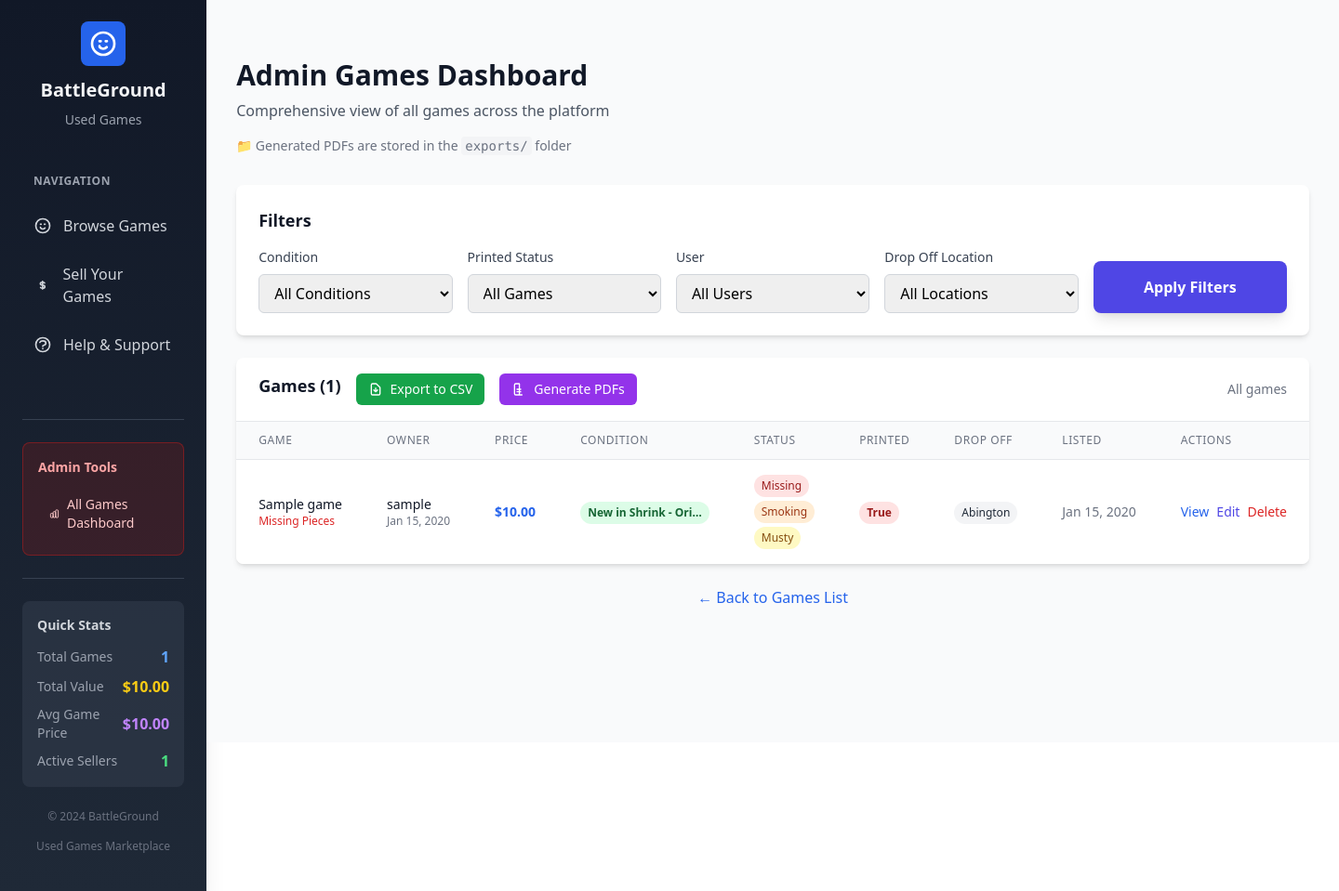
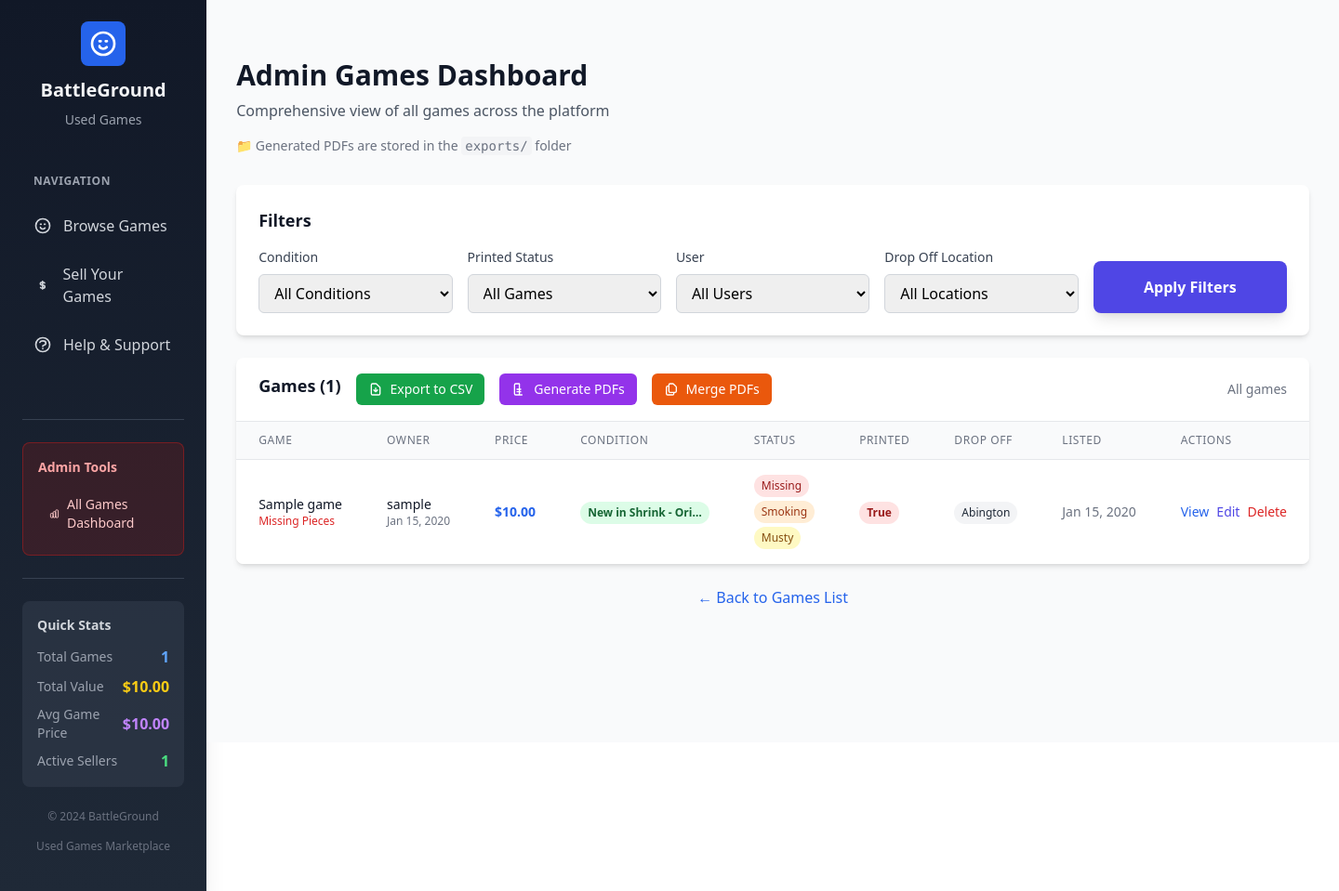
Before and after one commit to frenchdubliner/BattleGroundUsedGames, a Django app: page /games/admin-games/ in a window 1440 px wide. Shown: the part 81-1040 px from the top of the page at 93% size. Run offline with Django 5.2, Linux system fonts and the light colour scheme; a user stored in the database is signed in; tables that the repository leaves empty hold one stand-in row (values such as "Sample post"); grey boxes marked "Sample" are stand-in pictures; some libraries are stand-ins or nearby versions.

Commit message:
merged PDF and added print function

```diff
--- a/games/views.py
+++ b/games/views.py
@@ -240,7 +240,7 @@ def admin_only_games(request):
                         '-interaction=nonstopmode',
                         '-output-directory=' + temp_dir,
                         tex_filepath
-                    ], cwd=temp_dir, capture_output=True, text=True)
+                    ], cwd=temp_dir)
 
                     # Check if PDF was generated successfully
                     generated_pdf = os.path.join(temp_dir, pdf_filename)
@@ -248,6 +248,10 @@ def admin_only_games(request):
                         # Move PDF to exports directory
                         shutil.move(generated_pdf, pdf_filepath)
                         successful_pdfs.append(pdf_filename)
+
+                        # Update the game's printed field to True since PDF was generated
+                        game.printed = True
+                        game.save()
                     else:
                         failed_pdfs.append(f"{game.name} (LaTeX compilation failed)")
 
@@ -265,7 +269,7 @@ def admin_only_games(request):
 
             # Show success/error messages
             if successful_pdfs:
-                messages.success(request, f'Successfully generated {len(successful_pdfs)} PDF files in the exports folder.')
+                messages.success(request, f'Successfully generated {len(successful_pdfs)} PDF files in the exports folder. The "printed" field has been set to True for these games.')
             if failed_pdfs:
                 messages.error(request, f'Failed to generate PDFs for: {", ".join(failed_pdfs)}')
 
@@ -275,6 +279,70 @@ def admin_only_games(request):
         finally:
             # Clean up temporary directory
             shutil.rmtree(temp_dir)
+
+    # Handle PDF merge
+    if request.GET.get('export') == 'merge':
+        exports_dir = os.path.join(settings.BASE_DIR, 'exports')
+
+        if not os.path.exists(exports_dir):
+            messages.error(request, 'No exports folder found. Please generate PDFs first.')
+            return redirect('games:admin_only_games')
+
+        # Get all PDF files in the exports directory
+        pdf_files = [f for f in os.listdir(exports_dir) if f.endswith('.pdf')]
+
+        if not pdf_files:
+            messages.error(request, 'No PDF files found in the exports folder. Please generate PDFs first.')
+            return redirect('games:admin_only_games')
+
+        # Sort PDF files by name for consistent ordering
+        pdf_files.sort()
+
+        # Create input file list for pdftk
+        input_files = []
+        for pdf_file in pdf_files:
+            input_files.append(os.path.join(exports_dir, pdf_file))
+
+        # Create merged PDF filename with timestamp
+        from datetime import datetime
+        timestamp = datetime.now().strftime('%Y%m%d_%H%M%S')
+        merged_filename = f"merged_games_{timestamp}.pdf"
+        merged_filepath = os.path.join(exports_dir, merged_filename)
+
+        try:
+            # Use pdftk to merge PDFs
+            # pdftk input1.pdf input2.pdf ... cat output merged.pdf
+            cmd = ['pdftk'] + input_files + ['cat', 'output', merged_filepath]
+
+            result = subprocess.call(cmd)
+
+            if result == 0 and os.path.exists(merged_filepath):
+                # Read the merged PDF and return it as download
+                with open(merged_filepath, 'rb') as f:
+                    response = HttpResponse(f.read(), content_type='application/pdf')
+                    response['Content-Disposition'] = f'attachment; filename="{merged_filename}"'
+
+                # Delete all individual PDF files after successful download
+                for pdf_file in pdf_files:
+                    try:
+                        os.remove(os.path.join(exports_dir, pdf_file))
+                    except:
+                        pass
+
+                # Delete the merged PDF file as well
+                try:
+                    os.remove(merged_filepath)
+                except:
+                    pass
+
+                return response
+            else:
+                messages.error(request, 'Failed to merge PDFs. Please check if pdftk is installed.')
+                return redirect('games:admin_only_games')
+
+        except Exception as e:
+            messages.error(request, f'Error merging PDFs: {str(e)}')
+            return redirect('games:admin_only_games')
 
     # Get unique values for filter dropdowns
     conditions = Game.CONDITION_CHOICES
--- a/templates/games/admin_only_games.html
+++ b/templates/games/admin_only_games.html
@@ -109,6 +109,15 @@
                                     <path stroke-linecap="round" stroke-linejoin="round" stroke-width="2" d="M9 12h6m-6 4h6m2 5H7a2 2 0 01-2-2V5a2 2 0 012-2h5.586a1 1 0 01.293.707V19a2 2 0 01-2 2z"></path>
                                 </svg>
                                 Generate PDFs
+                            </a>
+
+                            <!-- Merge PDFs Button -->
+                            <a href="?{% for key, value in current_filters.items %}{% if value %}{{ key }}={{ value }}&{% endif %}{% endfor %}export=merge"
+                               class="inline-flex items-center px-3 py-2 border border-transparent text-sm leading-4 font-medium rounded-md text-white bg-orange-600 hover:bg-orange-700 focus:outline-none focus:ring-2 focus:ring-offset-2 focus:ring-orange-500 transition-colors duration-200">
+                                <svg class="w-4 h-4 mr-2" fill="none" stroke="currentColor" viewBox="0 0 24 24">
+                                    <path stroke-linecap="round" stroke-linejoin="round" stroke-width="2" d="M8 7v8a2 2 0 002 2h6M8 7V5a2 2 0 012-2h4.586a1 1 0 01.707.293l4.414 4.414a1 1 0 01.293.707V15a2 2 0 01-2 2h-2M8 7H6a2 2 0 00-2 2v10a2 2 0 002 2h8a2 2 0 002-2v-2"></path>
+                                </svg>
+                                Merge PDFs
                             </a>
                         </div>
                         <div class="text-sm text-gray-500">
```
